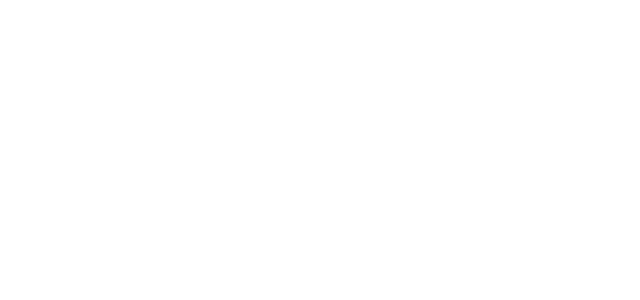
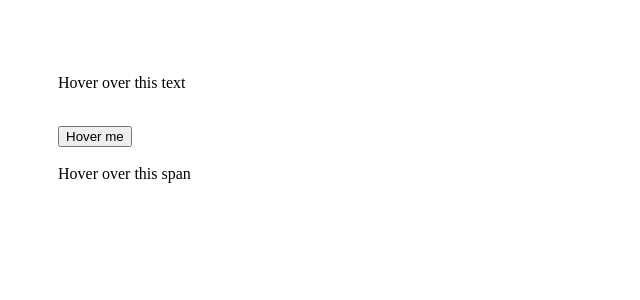
Before and after one commit to acciojob/react-composition-3-Shubham13th, a React app: page / in a window 1280 px wide. Shown: the top 300 px of the page, without its empty margins (0-640 px from the left). Built offline with nearby package versions, Linux system fonts and the light colour scheme.

Commit message:
changes 10

```diff
--- a/src/components/App.js
+++ b/src/components/App.js
@@ -1,14 +1,27 @@
+import React from "react";
+import Tooltip from "./Tooltip";
+import "./App.css";
 
-import React from "react";
-import './../styles/App.css';
-import Tooltip from "./Tooltip";
+function App() {
+  return (
+    <div style={{ padding: "50px" }}>
+      <Tooltip text="This is a tooltip for text">
+        <p>Hover over this text</p>
+      </Tooltip>
 
-const App = () => {
-  return (
-    <div>
-        <Tooltip first="This is a tooltip" second="This is another tooltip"/>
+      <br /><br />
+
+      <Tooltip text="Tooltip on a button">
+        <button>Hover me</button>
+      </Tooltip>
+
+      <br /><br />
+
+      <Tooltip text="Another tooltip example">
+        <span>Hover over this span</span>
+      </Tooltip>
     </div>
-  )
+  );
 }
 
-export default App
+export default App;
```
Also changed, not shown: src/components/Tooltip.js (+2 -7 lines), src/components/App.css (renamed from src/components/Tooltip.css).
